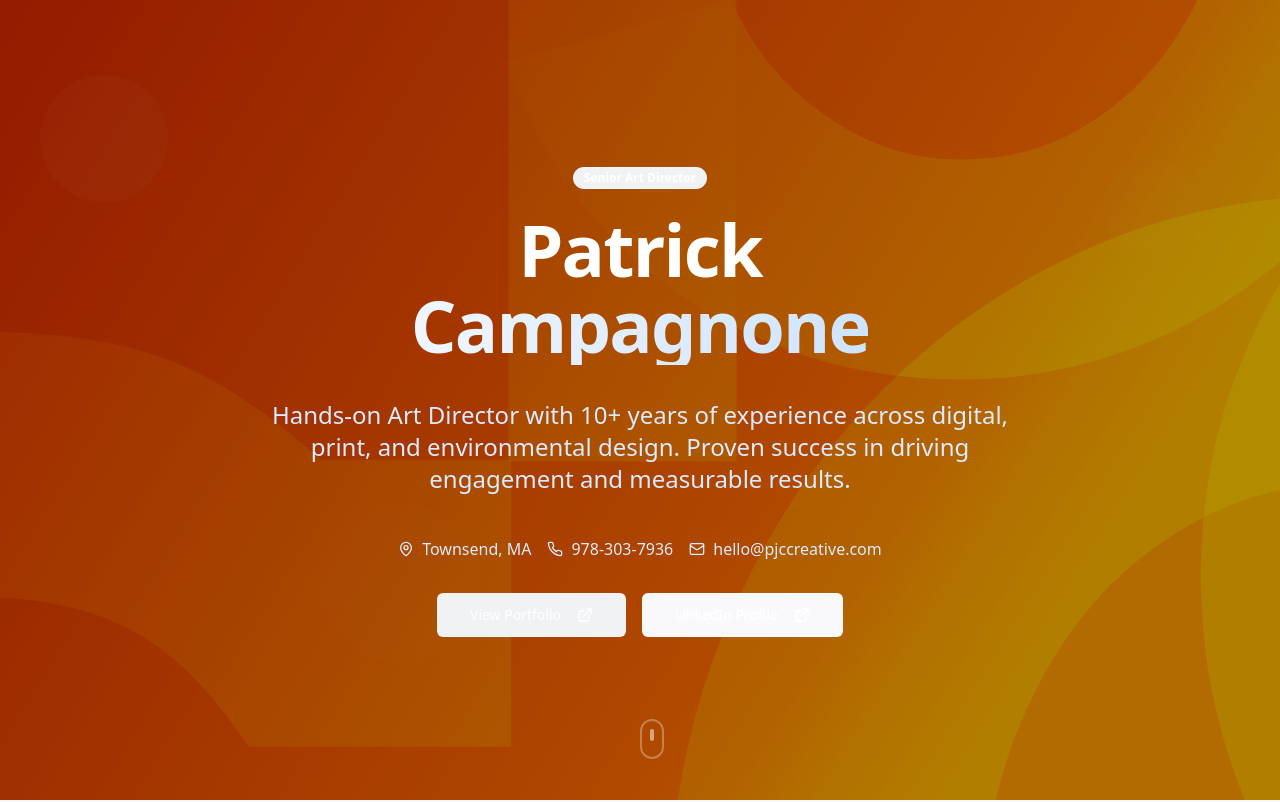
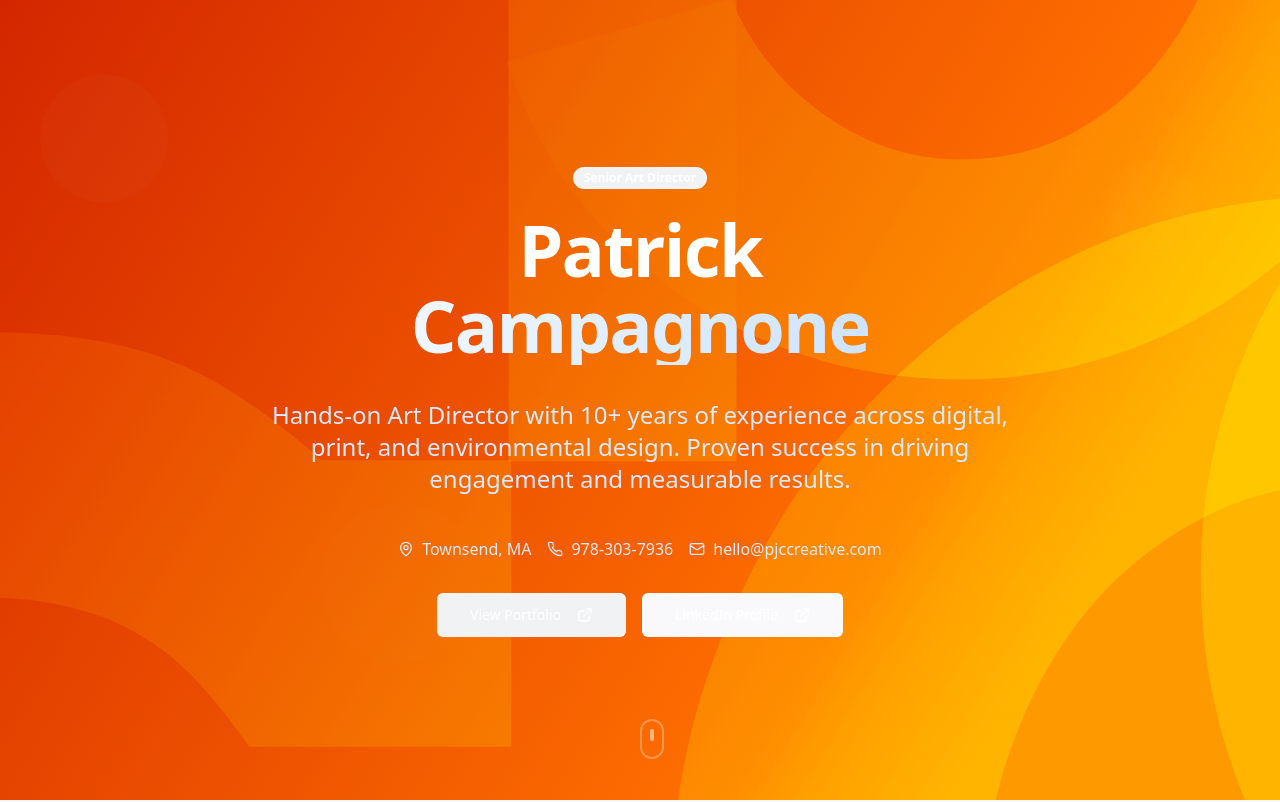
Before and after one commit to PJCCreative/pdf-to-portfoly, a React (Vite) app: page / in a window 1280 px wide. Shown: the top 802 px of the page. Built offline with nearby package versions, Linux system fonts and the light colour scheme; the HTML template or start-up script is replaced by a standard one; a web font is replaced by a local one.

Commit message:
Remove gradient overlay

```diff
--- a/src/components/Hero.tsx
+++ b/src/components/Hero.tsx
@@ -20,8 +20,6 @@ export const Hero = () => {
       transform: `scale(${scale})`
     }} />
 
-      {/* Dark overlay for text readability */}
-      <div className="absolute inset-0 bg-black/30" />
 
       {/* Animated background elements */}
       <div className="absolute inset-0 opacity-10">
```
